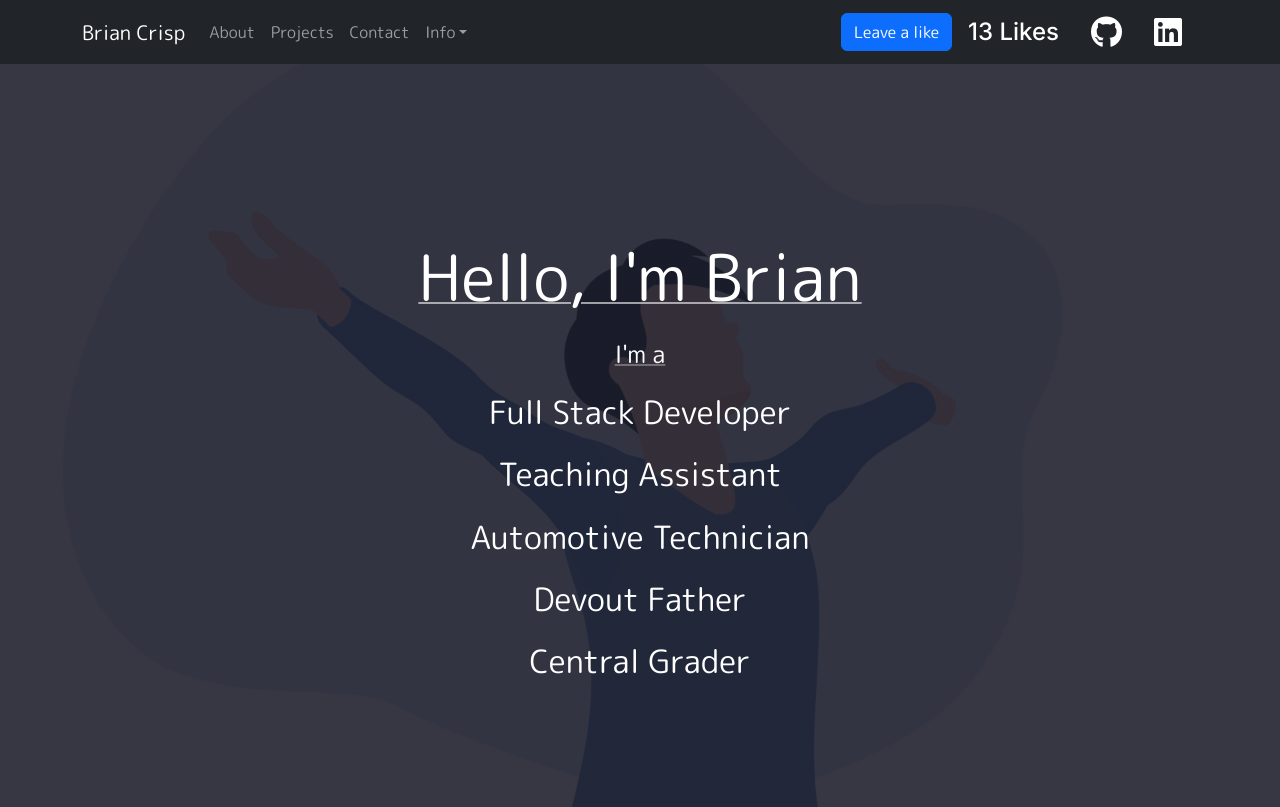
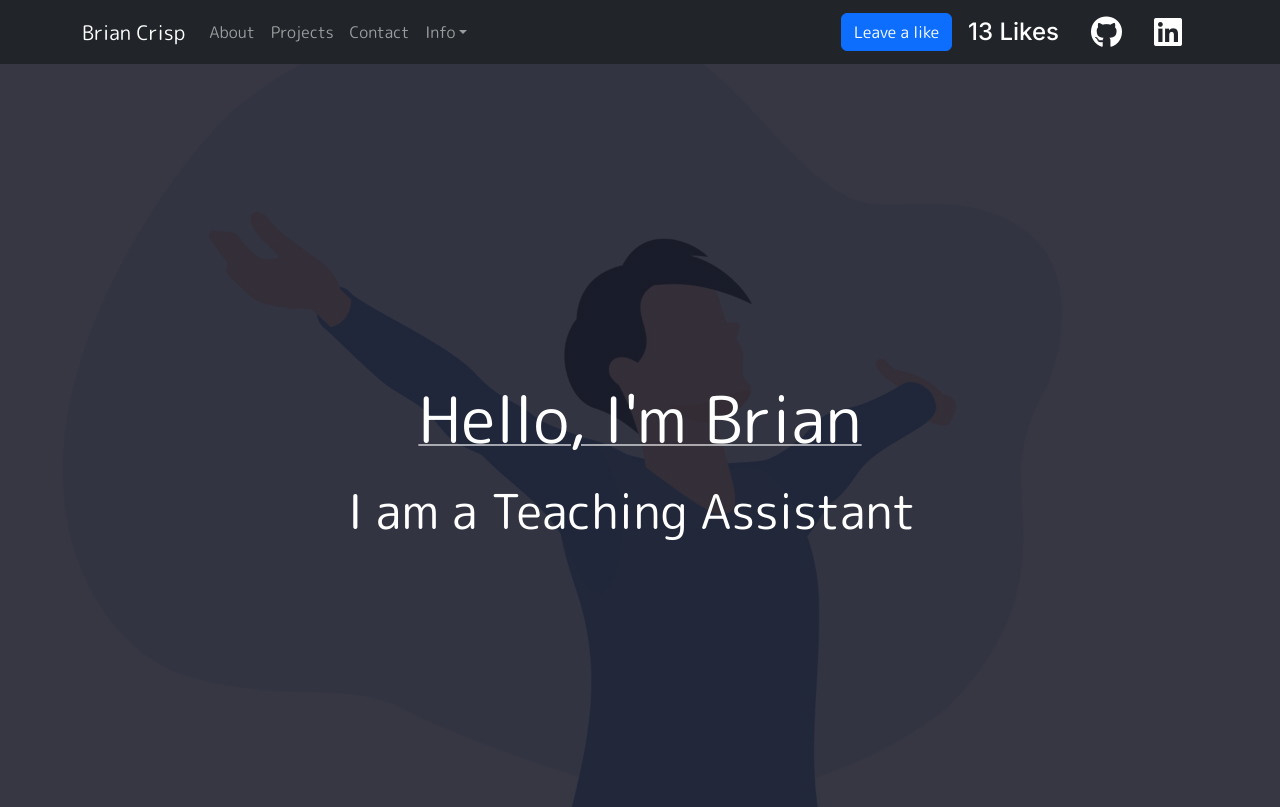
Before and after one commit to bcrisp084/Portfolio-in-React, a React (Vite) app: page / in a window 1280 px wide. Shown: the top 807 px of the page. Built offline with nearby package versions, Linux system fonts and the light colour scheme; a web font is replaced by a local one.

Commit message:
added react typing animation package

```diff
--- a/package.json
+++ b/package.json
@@ -9,18 +9,22 @@
     "preview": "vite preview"
   },
   "dependencies": {
+    "@nextui-org/react": "^2.1.10",
     "bootstrap": "^5.2.3",
+    "framer-motion": "^10.16.3",
     "react": "^18.2.0",
     "react-bootstrap": "^2.7.2",
     "react-dom": "^18.2.0",
     "react-router": "^6.10.0",
     "react-router-dom": "^6.10.0",
+    "react-type-animation": "^3.2.0",
     "sass": "^1.62.0"
   },
   "devDependencies": {
     "@types/react": "^18.0.28",
     "@types/react-dom": "^18.0.11",
     "@vitejs/plugin-react": "^3.1.0",
+    "tailwindcss": "^3.3.3",
     "vite": "^4.2.0"
   }
 }
--- a/src/index.scss
+++ b/src/index.scss
@@ -66,6 +66,10 @@ ul {
 
 #main-content {
   position: relative;
+}
+
+.main-subtitle {
+  font-size: 2rem;
 }
 
 #error-page {
--- a/src/pages/Home.jsx
+++ b/src/pages/Home.jsx
@@ -1,13 +1,12 @@
 import Container from "../components/Container";
 import RowExample from "../components/Row";
 import Col from "../components/Col";
-// import Card from "../components/Card";
 import ListGroup from "react-bootstrap/ListGroup";
 import Image from "../components/Image";
 import Navbar from "../components/Navbar";
 import myPhoto from "../assets/my-photo.jpg";
 import Life from "../assets/Life.jpg";
-import Card from "react-bootstrap/Card";
+import { TypeAnimation } from "react-type-animation";
 
 const Home = () => {
   const titles = [
@@ -25,12 +24,31 @@ const Home = () => {
           <Col md={{ span: 6 }}>
             <div className="intro">
               <h1 className={"main-title"}>Hello, I'm Brian</h1>
-              <h3 className={"main-subtitle"}>I'm a</h3>
-              {titles.map((title) => (
+              <h3 className="main-subtitle">
+                <TypeAnimation
+                  sequence={[
+                    "I am a Full Stack Developer",
+                    2000,
+                    "I am a Teaching Assistant",
+                    2000,
+                    "I am an Automotive Technician",
+                    2000,
+                    "I am a Devout Father",
+                    2000,
+                    "I am a Central Grader",
+                    2000,
+                  ]}
+                  wrapper="span"
+                  speed={50}
+                  style={{ fontSize: "2em", display: "inline-block" }}
+                  repeat={Infinity}
+                />
+              </h3>
+              {/* {titles.map((title) => (
                 <ListGroup.Item className={"main-subtitle"} key={title}>
                   <h2>{title}</h2>
                 </ListGroup.Item>
-              ))}
+              ))} */}
             </div>
           </Col>
           <Col md={{ span: 6 }}></Col>
--- a/src/pages/Projects.jsx
+++ b/src/pages/Projects.jsx
@@ -9,7 +9,6 @@ import RowExample from "../components/Row";
 import Col from "../components/Col";
 import Container from "../components/Container";
 import { useState } from "react";
-
 const Projects = () => {
   const [isExpanded, setExpanded] = useState(false);
 
@@ -72,9 +71,10 @@ const Projects = () => {
     <>
       <Navbar />
       <h1 className="projects-title">Projects I've Built</h1>
+
       <Container className="projects">
         <RowExample>
-          {projects.map((project) => (
+          {/* {projects.map((project) => (
             <div key={project.title} className="flex">
               <div className={isExpanded ? "expanded" : "block"}>
                 <a href="#0" className="toggle" onClick={toggle}></a>
@@ -106,36 +106,6 @@ const Projects = () => {
                 </div>
               </div>
             </div>
-          ))}
-          {/* {projects.map((project) => (
-            <Col key={project.title}>
-              <div className="project-card"> */}
-          {/* <h2>{project.title}</h2> */}
-          {/* <img
-                  src={project.image}
-                  className="card-img-top"
-                  alt={project.title}
-                /> */}
-          {/* <div className="project-card-body">
-                  <a
-                    href={project.github}
-                    target="_blank"
-                    rel="noopener noreferrer"
-                    className="btn btn-primary"
-                  >
-                    Github
-                  </a>
-                  <a
-                    href={project.url}
-                    target="_blank"
-                    rel="noopener noreferrer"
-                    className="btn btn-primary"
-                  >
-                    Live Demo
-                  </a>
-                </div> */}
-          {/* </div>
-            </Col>
           ))} */}
         </RowExample>
       </Container>
```
Also changed, not shown: tailwind.config.js (added, +8 -0 lines), 1 other file (tests, documents, lock files or other folders).
